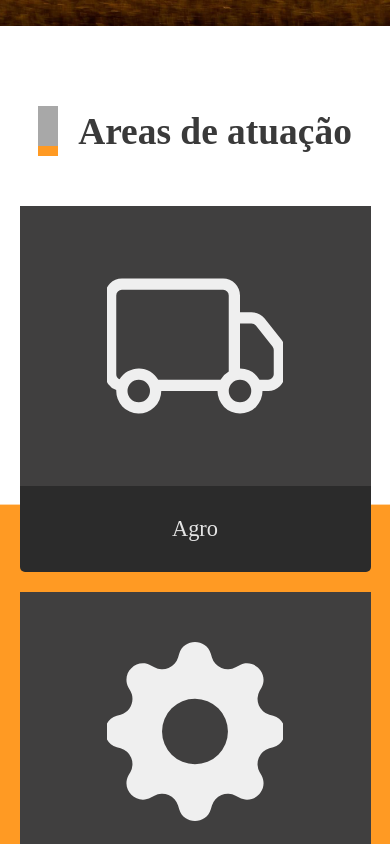
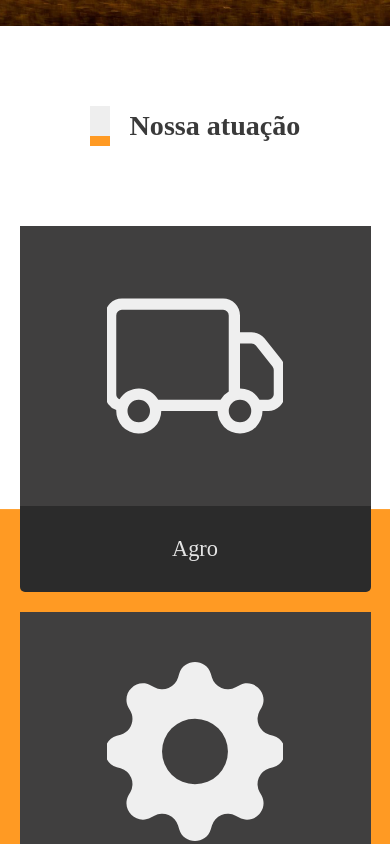
Before and after one commit to VitorRamires/novak, a plain HTML site: page index.html in a window 390 px wide. Shown: the part 914-1758 px from the top of the page. Drawn offline with Linux system fonts and the light colour scheme; a web font is replaced by a local one.

Commit message:
ajustando responsivo

```diff
--- a/css/global.css
+++ b/css/global.css
@@ -56,8 +56,8 @@ body {
   content: "";
   position: relative;
   width: 20px;
-  height: 40px;
-  background-color: #a8a8a8;
+  height: 30px;
+  background-color: #eeeeee;
   border-bottom: 10px solid #FF9A23;
 }
 
@@ -94,3 +94,9 @@ body {
   top: 0;
   left: 0;
 }
+
+@media screen and (max-width:400px) {
+  .titulo{
+    font-size: 1.5rem;
+  }
+}
--- a/css/inicio.css
+++ b/css/inicio.css
@@ -114,6 +114,10 @@
   margin: 80px 0 0 0;
   padding-bottom: 150px;
   background: linear-gradient(0deg, #f7f7f7, #ffffff, #ffffff);
+}
+
+.inicio-atuacao .titulo{
+  margin-bottom: 80px;
 }
 
 .inicio-atuacao .center {
--- a/index.html
+++ b/index.html
@@ -115,7 +115,7 @@
       <div class="decoration"></div>
       <div class="center">
         <div class="titulo">
-          <h3 class="titulo-atuacao">Areas de atuação</h3>
+          <h3 class="titulo-atuacao">Nossa atuação</h3>
         </div>
       <article class="box-atuacao-body">
         <div class="box-item-atuacao js-anime">
```
